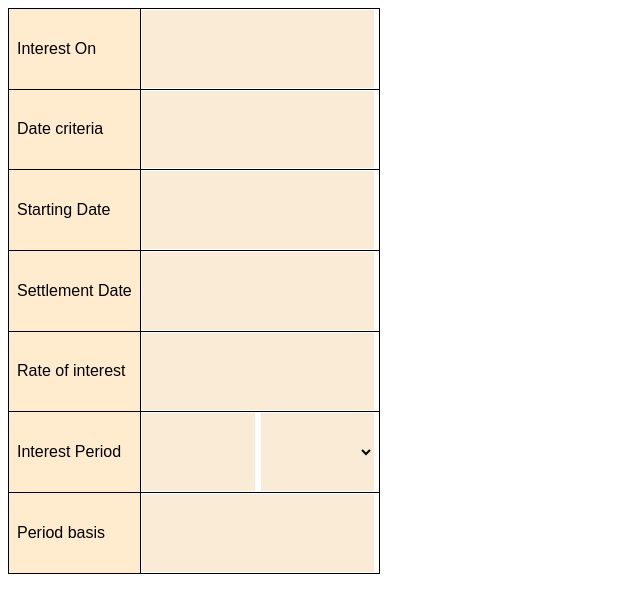
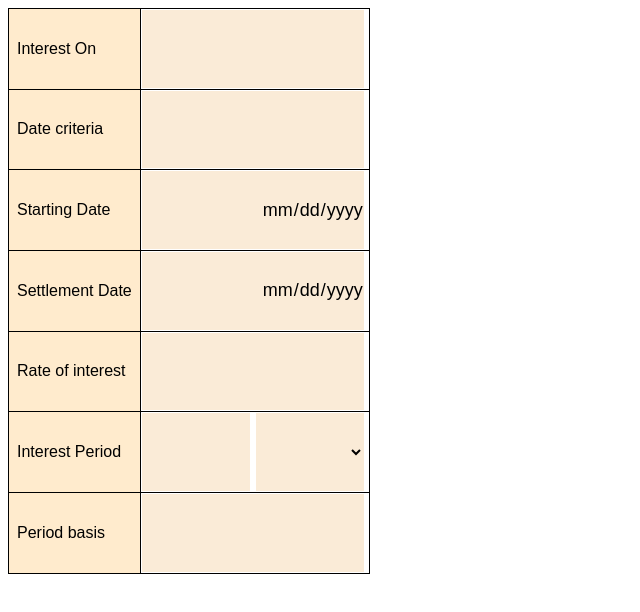
Before and after one commit to 10xvick/react-ts-keytable, a React (Create React App) app: page / in a window 1280 px wide. Shown: the top 612 px of the page, without its empty margins (0-640 px from the left). Built offline with nearby package versions, Linux system fonts and the light colour scheme.

Commit message:
3 files modified

```diff
--- a/App.tsx
+++ b/App.tsx
@@ -2,11 +2,13 @@ import * as React from 'react';
 import './style.css';
 import Table, { tdtemplate } from './table/Table';
 
+const todaysdate = new Date().toISOString().split("T")[0];
+
 const tabledata = {
   'Interest On': { template: tdtemplate.number, prop: { min: 0, max: 366 } },
   'Date criteria': { template: tdtemplate.number, prop: { min: 0, max: 366 } },
-  'Starting Date': { template: tdtemplate.Date, prop: { min: 0, max: 366 } },
-  'Settlement Date': { template: tdtemplate.Date, prop: { min: 0, max: 366 } },
+  'Starting Date': { template: tdtemplate.Date, prop: { min:"2022-01-01" ,max:todaysdate } },
+  'Settlement Date': { template: tdtemplate.Date, prop: { min:"2022-01-01" ,max:todaysdate } },
   'Rate of interest': { template: tdtemplate.number, prop: { min: 0, max: 366 } },
   'Interest Period': {
     template: tdtemplate.Number_select,
--- a/style.css
+++ b/style.css
@@ -86,14 +86,28 @@ input[type='number'] {
   -moz-appearance: textfield;
 }
 
+input[type='date']::-webkit-calendar-picker-indicator {
+  display: none;
+}
+
+input[type='date']::-webkit-datetime-edit-text {
+  font-family: Arial, Helvetica, sans-serif;
+  font-size: 4rem;
+}
+
+input[type='date'] {
+  font-family: Arial, sans-serif;
+  overflow: hidden;
+}
+
 /* custom input overlay logic ----------------------------------*/
 
-.placeholder-overlay{
+.placeholder-overlay {
   position: relative;
 }
 
 /* utility -----------------------------------------------------*/
 
-.justify-c-s{
+.justify-c-s {
   justify-content: start;
 }
--- a/table/Table.tsx
+++ b/table/Table.tsx
@@ -62,29 +62,11 @@ export const tdtemplate = {
     return (
       <td colSpan={2}>
         <input
-          type="text"
+          min={min}
+          max={max}
+          type="date"
           onKeyDown={(e) => {
-            const allowedKeys = [
-              '0',
-              '1',
-              '2',
-              '3',
-              '4',
-              '5',
-              '6',
-              '7',
-              '8',
-              '9',
-              '/',
-              'Enter',
-              'Backspace',
-            ];
-
-            if (!e.ctrlKey && allowedKeys.indexOf(e.key) == -1) {
-              // event.preventDefault();
-              return;
-            }
-            console.log(e.keyCode);
+            KeyboardControl(e, 1, 1);
           }}
         />
       </td>
```
